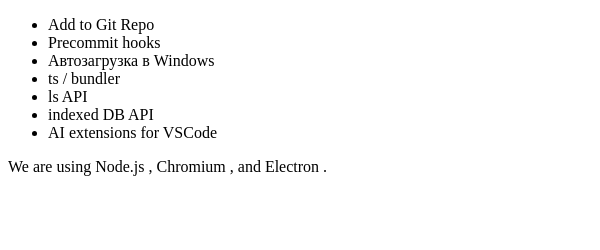
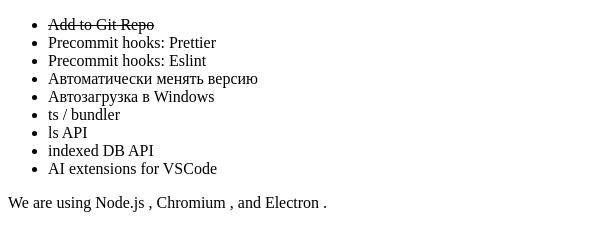
Before and after one commit to PauIGB/todo-electron-shell, an Electron app: page index.html in a window 600 px wide. Drawn offline with Linux system fonts and the light colour scheme.

Commit message:
Add electronmon and @ts/check

```diff
--- a/index.html
+++ b/index.html
@@ -12,8 +12,10 @@
   </head>
   <body>
     <ul>
-      <li>Add to Git Repo</li>
-      <li>Precommit hooks</li>
+      <li><del>Add to Git Repo</del></li>
+      <li>Precommit hooks: Prettier</li>
+      <li>Precommit hooks: Eslint</li>
+      <li>Автоматически менять версию</li>
       <li>Автозагрузка в Windows</li>
       <li>ts / bundler</li>
       <li>ls API</li>
--- a/main.js
+++ b/main.js
@@ -1,3 +1,4 @@
+//@ts-check
 import { app, BrowserWindow } from 'electron'
 import path from 'node:path'
 
@@ -27,3 +28,5 @@
 app.on('window-all-closed', () => {
   if (process.platform !== 'darwin') app.quit()
 })
+
+console.log('hello');
--- a/preload.js
+++ b/preload.js
@@ -1,3 +1,4 @@
+//@ts-check
 window.addEventListener('DOMContentLoaded', () => {
   const replaceText = (selector, text) => {
     const element = document.getElementById(selector)
```
Also changed, not shown: package.json (+5 -4 lines), 1 other file.
